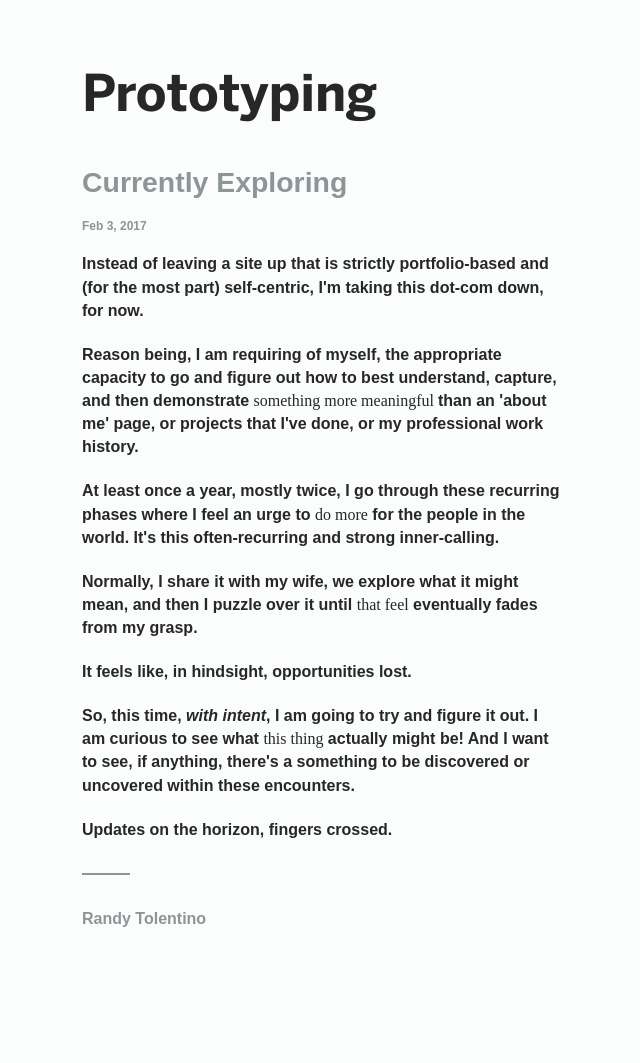
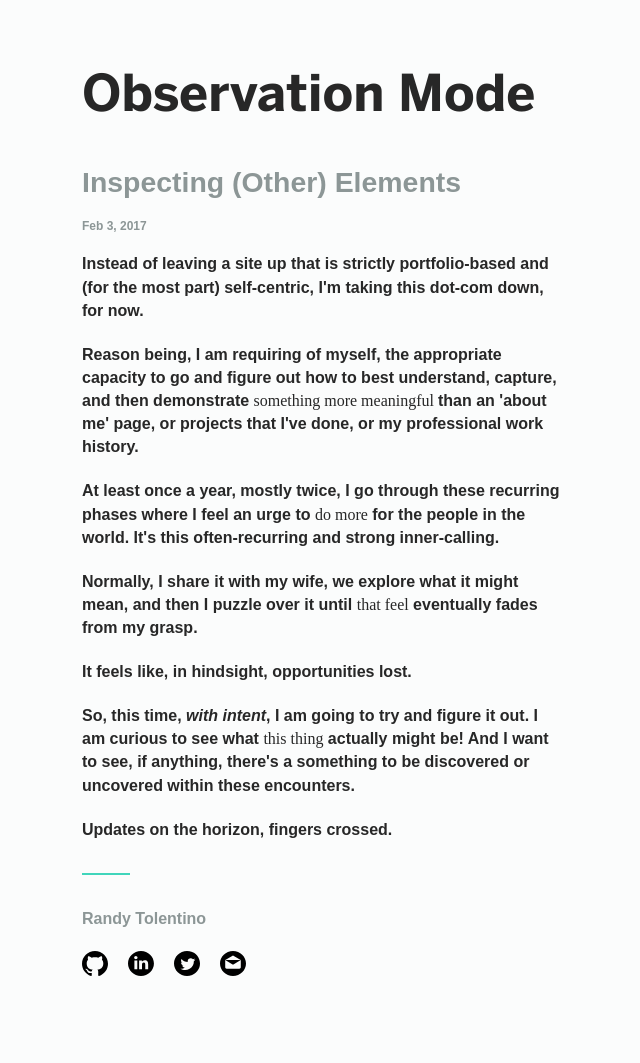
Before and after one commit to techtolentino/one-seven, a Jekyll site: the page built from index.html, in a window 1280 px wide. Shown: the whole page, without its empty margins (318-958 px from the left). Built offline with Jekyll 4.4.1, drawn with Linux system fonts in a browser that asks for light colours; some web fonts are replaced; before the commit the page ends 1015 px from its top, so only the background shows below that.

```diff
--- a/_sass/_config.scss
+++ b/_sass/_config.scss
@@ -11,7 +11,7 @@
 // Colors
 $black: #272727;
 $white: #FBFCFC;
-$primary: #00BAA1;
+$primary: #40D5BB;
 $secondary: #FF5C49;
 $gray: #8C9696;
 
--- a/_sass/_divider.scss
+++ b/_sass/_divider.scss
@@ -11,7 +11,7 @@
 
     &--LIGHT {
         @include divider;
-        border-top: 2px solid $gray;
+        border-top: 2px solid $primary;
         width: $spacing-unit * 1.5;
         margin: $spacing-unit 0 $spacing-unit  0;
     }
--- a/_sass/_icon.scss
+++ b/_sass/_icon.scss
@@ -7,6 +7,6 @@
     }
 
     &-sm {
-        width: $spacing-unit;
+        width: $spacing-unit / 1.25;
     }
 }
--- a/_sass/_media-object.scss
+++ /dev/null
@@ -1,9 +0,0 @@
-.media-object {
-    &-icon {
-        display: inline-block;
-    }
-
-    &-text {
-        display: inline-block;
-    }
-}
--- /dev/null
+++ b/_sass/_nav-list.scss
@@ -0,0 +1,15 @@
+.nav-list {
+    list-style-type: none;
+    padding-left: 0;
+
+    &--item {
+        display: inline-block;
+        padding-right: $spacing-unit / 2;
+    }
+
+    &--link {
+        &:hover {
+            text-decoration: none;
+        }
+    }
+}
--- a/_sass/_typography.scss
+++ b/_sass/_typography.scss
@@ -55,3 +55,46 @@
         transition: color .25s;
     }
 }
+
+// .407
+
+@include media-query($small-screen) {
+    h1, h2, h3, h4 {
+      margin: 1.14em 0 0.15em;
+      font-weight: inherit;
+      line-height: 1;
+    }
+
+    h1 {
+      margin-top: 0;
+      font-family: 'Benton Bold', sans-serif;
+      font-size: 2.75em;
+    }
+
+    h2 {
+        font-size: 1.962em;
+        font-family: 'Benton Medium', sans-serif;
+    }
+
+    h3 {
+        font-size: 1.37em;
+        font-family: 'Benton Light', sans-serif;
+        color: $gray;
+    }
+
+    h4 {
+        font-size: .962em;
+        font-weight: 700;
+        color: $primary;
+    }
+
+    h5 {
+        font-family: 'Benton Regular', sans-serif;
+    }
+
+    small, .font_small {font-size: 0.75em;}
+
+    p {
+        margin-bottom: 1.3em;
+    }
+}
--- a/css/main.scss
+++ b/css/main.scss
@@ -19,5 +19,5 @@
 @import 'container';
 @import 'divider';
 @import 'icon';
-@import 'media-object';
+@import 'nav-list';
 @import 'utils';
--- a/index.html
+++ b/index.html
@@ -1,7 +1,7 @@
 ---
 layout: splash
-title: Prototyping
-subtitle: Currently Exploring
+title: Observation Mode
+subtitle: Inspecting (Other) Elements
 ---
 <small class="text--META">Feb 3, 2017</small>
 
@@ -22,3 +22,26 @@
 <hr class="divider--LIGHT">
 
 <p class="text--META">Randy Tolentino</p>
+
+<ul class="nav-list">
+    <li class="nav-list--item">
+        <a class="nav-list--link" href="https://github.com/techtolentino" target="blank">
+            <img src="/assets/github.svg" class="icon-sm" alt="">
+        </a>
+    </li>
+    <li class="nav-list--item">
+        <a class="nav-list--link" href="https://linkedin.com/in/randytolentino" target="blank">
+            <img src="/assets/linkedin.svg" class="icon-sm" alt="">
+        </a>
+    </li>
+    <li class="nav-list--item">
+        <a class="nav-list--link" href="https://twitter.com/techtolentino" target="blank">
+            <img src="/assets/twitter.svg" class="icon-sm" alt="">
+        </a>
+    </li>
+    <li class="nav-list--item">
+        <a class="nav-list--link" href="mailto:makertolentino@gmail.com" target="blank">
+            <img src="/assets/email.svg" class="icon-sm" alt="">
+        </a>
+    </li>
+</ul>
```
Also changed, not shown: assets/email.svg (added), assets/linkedin.svg (added), assets/npmE.svg (deleted), assets/twitter.svg (added).
